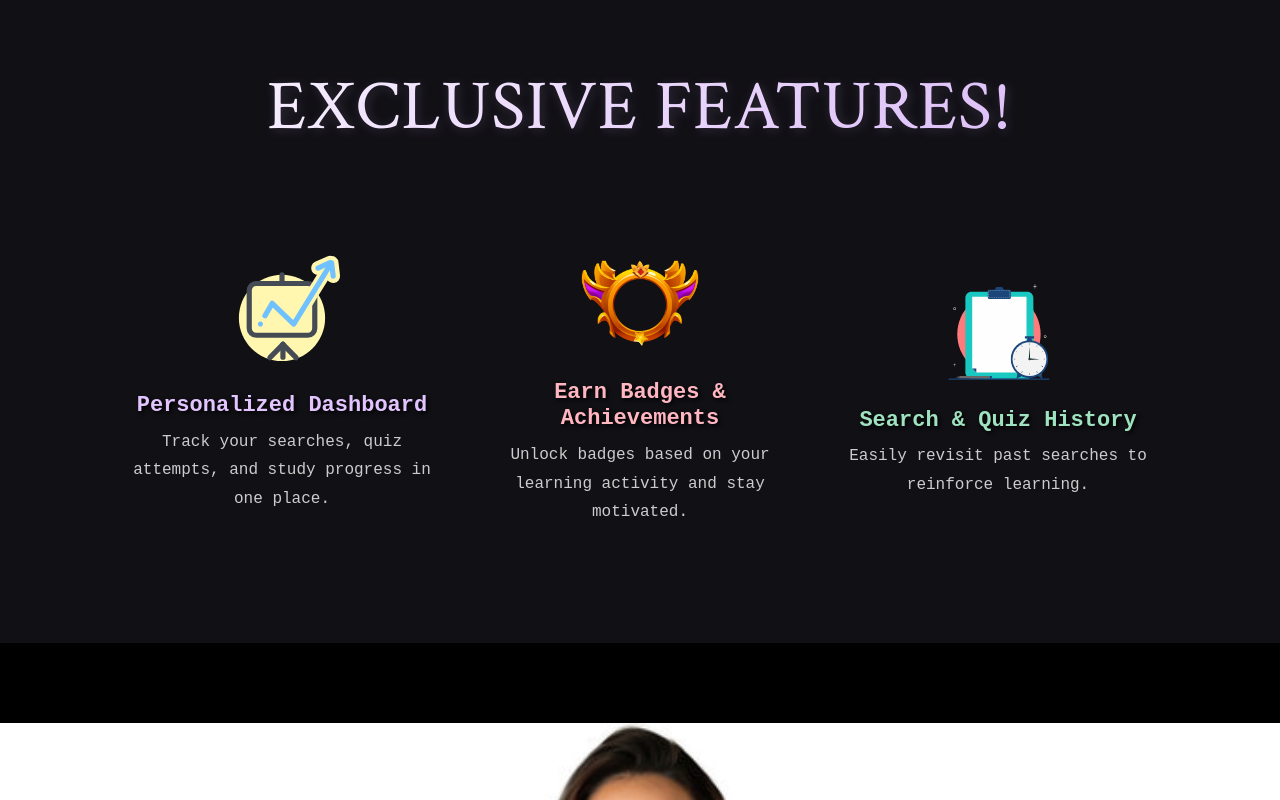
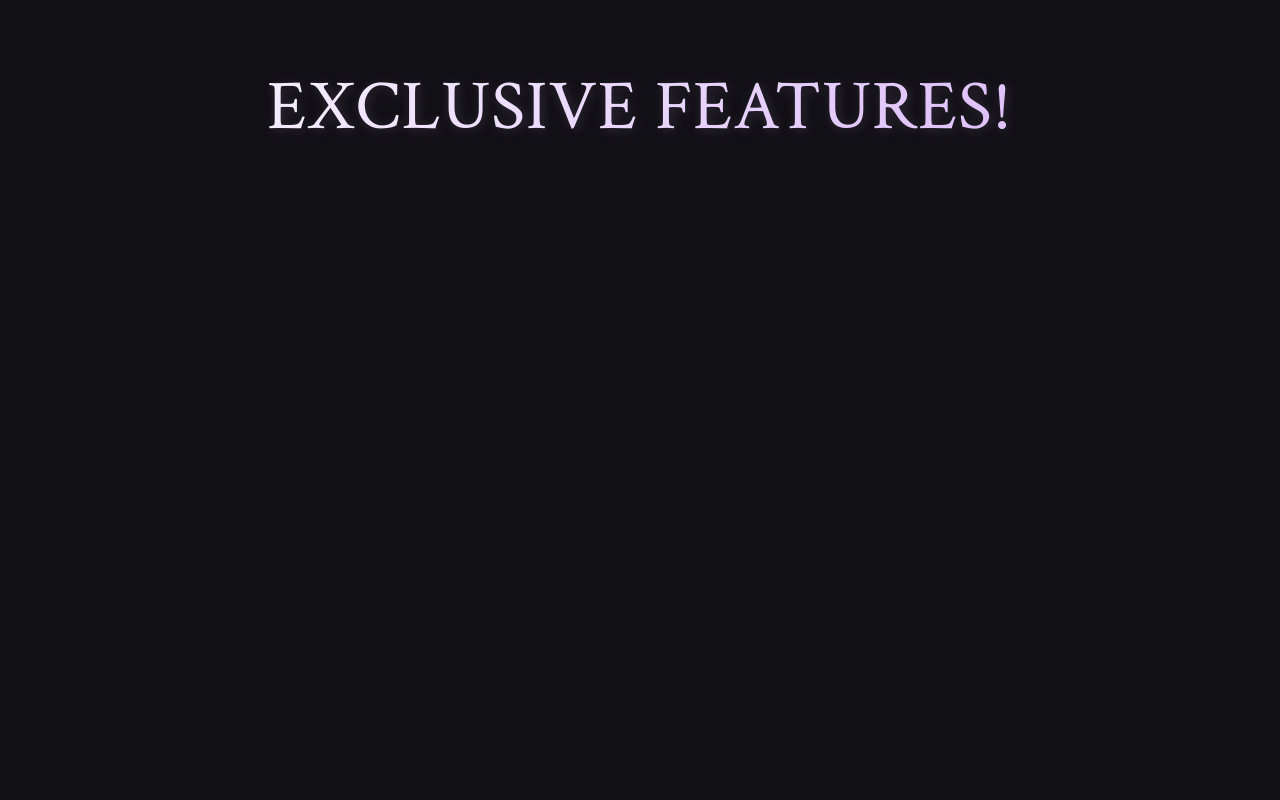
Before and after one commit to Waitenboy/IntellisearchAI, a React (Create React App) app in the folder frontend/: page / in a window 1280 px wide. Shown: the part 1920-2720 px from the top of the page. Built offline with nearby package versions, Linux system fonts and the light colour scheme; a web font is replaced by a local one.

Commit message:
homepage

```diff
--- a/frontend/src/About.js
+++ b/frontend/src/About.js
@@ -28,21 +28,32 @@ const imageRef = useRef(null);
       }
     };
   }, []);
+  useEffect(() => {
+    const script = document.createElement('script');
+    script.type = 'module';
+    script.src = 'https://unpkg.com/@splinetool/viewer@1.9.82/build/spline-viewer.js';
+    document.body.appendChild(script);
+
+    return () => {
+      document.body.removeChild(script); // Clean up when component unmounts
+    };
+  }, []);
 
   return (
     <div style={{ width: "100%", overflowX: "hidden" }}>
       {/* Background Image Section */}
       <div
   style={{
-          backgroundImage: `url(${backgroundImage})`,
-          backgroundSize: "cover",
-          backgroundPosition: "center",
-          backgroundRepeat: "no-repeat",
+    backgroundColor: "black", // Solid black background
     width: "100vw", // Ensures full width
     height: "70vh", // Makes it full screen height
     position: "relative", // Needed for absolute positioning of text
   }}
 >
+<spline-viewer
+        url="https://prod.spline.design/8gh4ICe1CqUM7Ngt/scene.splinecode"
+        style={{ width: '100%', height: '500px' }} // Adjust size as needed
+      ></spline-viewer>
         {/* "About Us" Text at Bottom Left */}
         <div
           style={{
@@ -58,6 +69,7 @@ const imageRef = useRef(null);
         >
           About Us
         </div>
+
       </div>
 
       {/* About Content Section (Image on Left, Text on Right) */}
--- a/frontend/src/FeaturesSection.js
+++ b/frontend/src/FeaturesSection.js
@@ -1,4 +1,4 @@
-import React from "react";
+import React, {useEffect} from "react";
 // import { FaUserCircle } from "react-icons/fa";
 // import { GiAchievement } from "react-icons/gi";
 // import { MdHistoryEdu } from "react-icons/md";
@@ -8,6 +8,16 @@ import badge from "./components/badge.json";
 import history from "./components/history.json";
 
 function FeaturesSection() {
+    useEffect(() => {
+        const script = document.createElement('script');
+        script.type = 'module';
+        script.src = 'https://unpkg.com/@splinetool/viewer@1.9.82/build/spline-viewer.js';
+        document.body.appendChild(script);
+
+        return () => {
+          document.body.removeChild(script); // Clean up when component unmounts
+        };
+      }, []);
     return (
         <section style={{
             backgroundColor: "#111015", // Deep dark background
@@ -37,13 +47,24 @@ function FeaturesSection() {
 >
   EXCLUSIVE FEATURES!
 </h2>
+<spline-viewer
+        url="https://prod.spline.design/8gh4ICe1CqUM7Ngt/scene.splinecode"
+        style={{
+          width: '100%',
+          height: '500px',  // Adjust the height as needed
+          transform: 'scale(1.4)',  // Zoom in by scaling the scene
+          transformOrigin: 'center center',  // Ensure zoom is centered
+          marginTop: '0px'  // Reduce top margin
+        }}
+      ></spline-viewer>
 
             <div style={{
                 display: "grid",
                 gridTemplateColumns: "repeat(auto-fit, minmax(300px, 1fr))",
                 gap: "50px",
                 padding: "0 5vw",
-                alignItems: "center"
+                alignItems: "center",
+                marginTop: "200px"
             }}>
                 {/* Feature 1 */}
                 <div style={{ textAlign: "center" }}>
```
Lines whose indentation alone changed are shown as unchanged.
